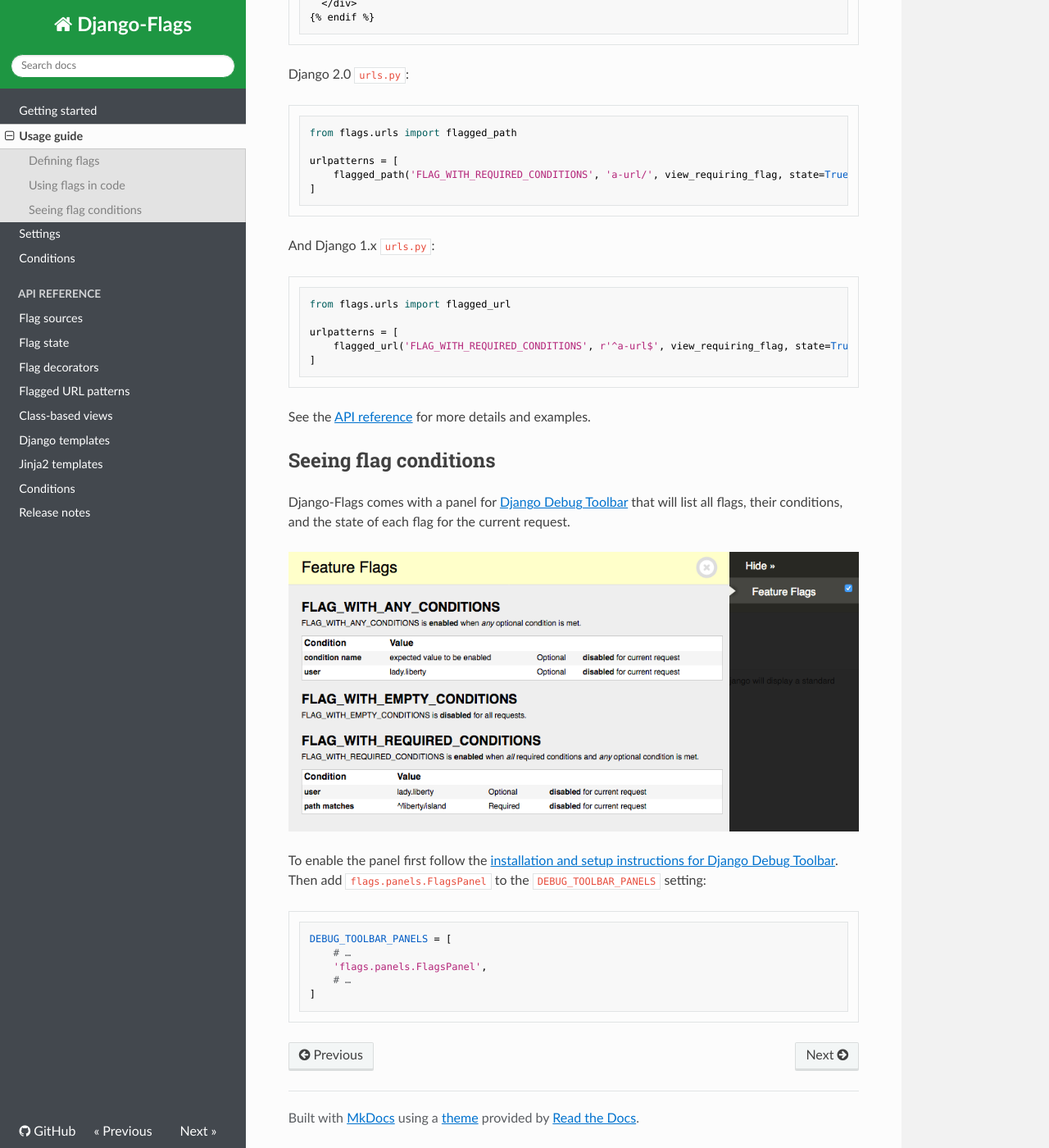
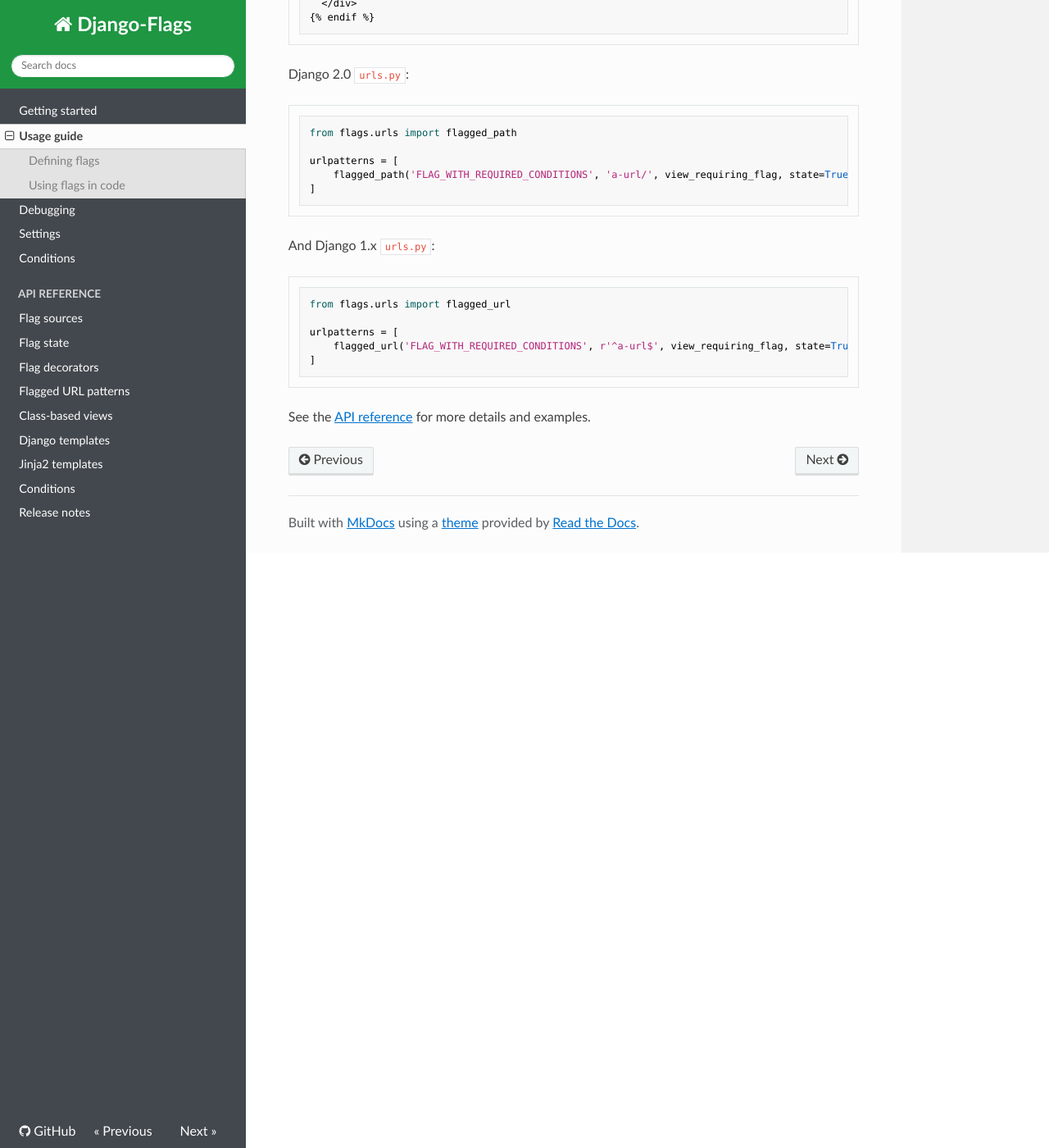
Before and after one commit to cfpb/django-flags, an MkDocs documentation site: the page built from docs/usage.md, in a window 1280 px wide and 1400 px high, scrolled down 1336 px. Shown: the whole window at 82% size. Built offline with MkDocs 1.6.1, drawn with Linux system fonts in a browser that asks for light colours; nearby versions of some CDN libraries; old or Windows-style settings are respelled for this version of MkDocs.

Commit message:
Document Flag Checks panel and add general debugging notes

````diff
--- a/docs/usage.md
+++ b/docs/usage.md
@@ -76,19 +76,3 @@
 ```
 
 See the [API reference](/api/state) for more details and examples.
-
-## Seeing flag conditions
-
-Django-Flags comes with a panel for [Django Debug Toolbar](https://django-debug-toolbar.readthedocs.io/en/latest/index.html) that will list all flags, their conditions, and the state of each flag for the current request.
-
-![Feature flags Django Debug Toolbar panel](images/screenshot_flags_debug_panel.png)
-
-To enable the panel first follow the [installation and setup instructions for Django Debug Toolbar](https://django-debug-toolbar.readthedocs.io/en/latest/installation.html). Then add `flags.panels.FlagsPanel` to the `DEBUG_TOOLBAR_PANELS` setting:
-
-```python
-DEBUG_TOOLBAR_PANELS = [
-    # …
-    'flags.panels.FlagsPanel',
-    # …
-]
-```
--- a/mkdocs.yml
+++ b/mkdocs.yml
@@ -3,6 +3,7 @@
 pages:
     - Getting started: index.md
     - Usage guide: usage.md
+    - Debugging: debugging.md
     - Settings: settings.md
     - Conditions: conditions.md
     - API Reference:
````
Also changed, not shown: docs/debugging.md (added, +58 -0 lines), docs/images/screenshot_flag_checks_panel.png (added), docs/images/screenshot_flags_debug_panel.png.
